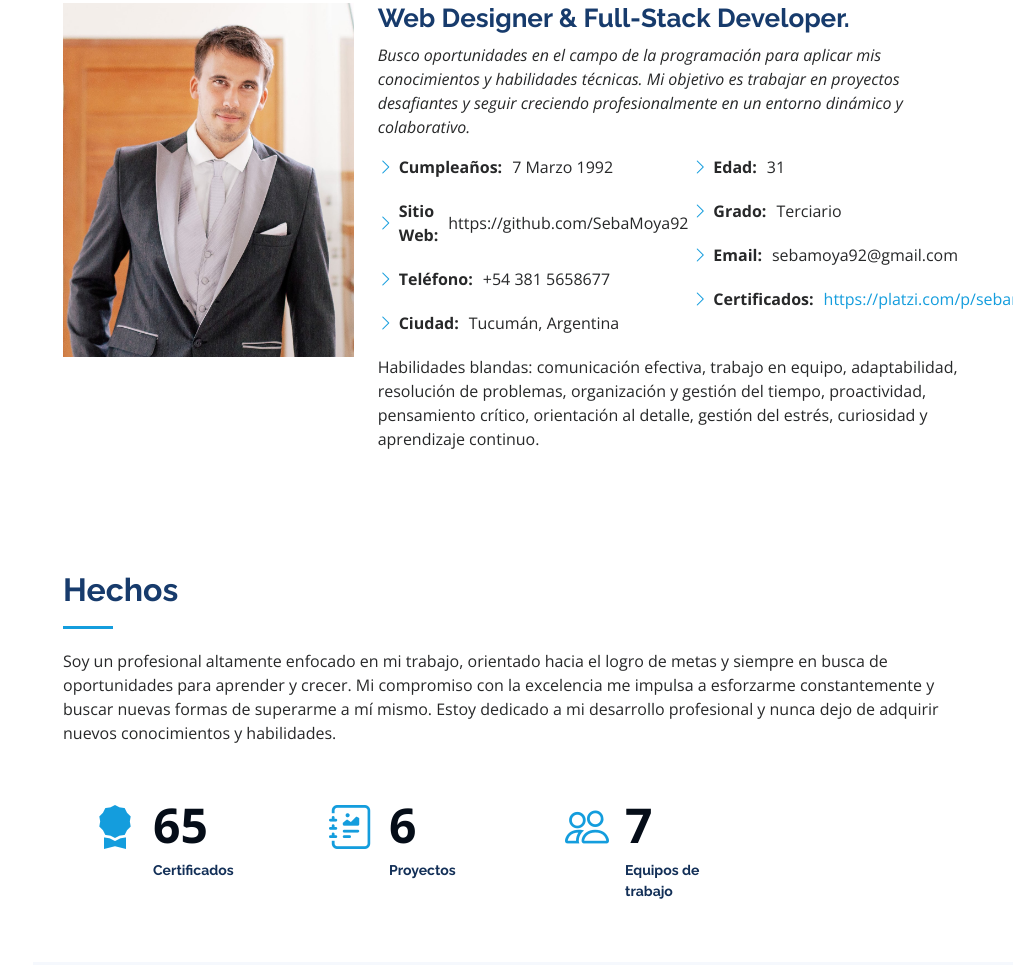
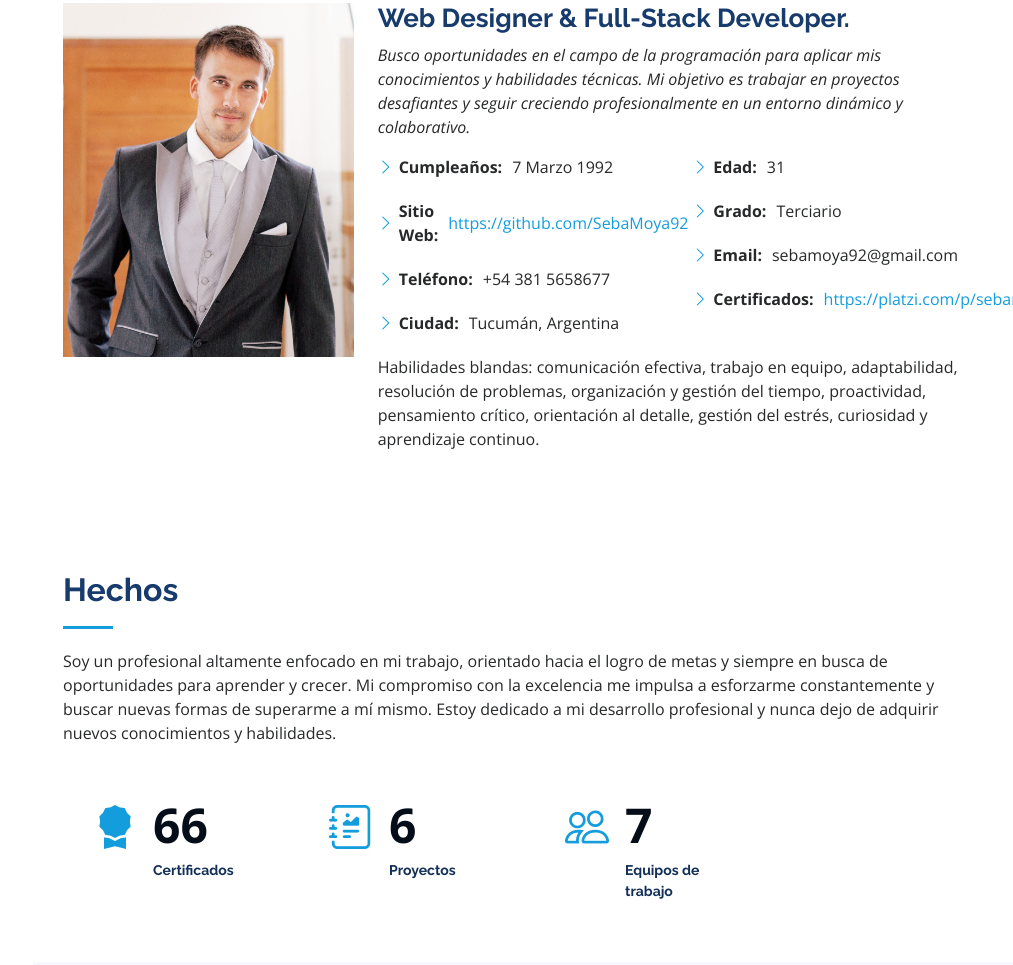
Before and after one commit to SebaMoya92/Portafolio, a plain HTML site: page index.html in a window 1280 px wide. Shown: the part 1061-2026 px from the top of the page, without its empty margins (267-1280 px from the left). Drawn offline with nearby package versions, Linux system fonts and the light colour scheme.

Commit message:
modifico cantidad de diplomas y enlace a github

```diff
--- a/index.html
+++ b/index.html
@@ -176,7 +176,11 @@
                     <li>
                       <i class="bi bi-chevron-right"></i>
                       <strong>Sitio Web:</strong>
-                      <span>https://github.com/SebaMoya92</span>
+                      <span
+                        ><a href="https://github.com/SebaMoya92"
+                          >https://github.com/SebaMoya92</a
+                        ></span
+                      >
                     </li>
                     <li>
                       <i class="bi bi-chevron-right"></i>
@@ -251,7 +255,7 @@
                 <i class="bi bi-award-fill"></i>
                 <span
                   data-purecounter-start="0"
-                  data-purecounter-end="65"
+                  data-purecounter-end="66"
                   data-purecounter-duration="1"
                   class="purecounter"
                 ></span>
```
